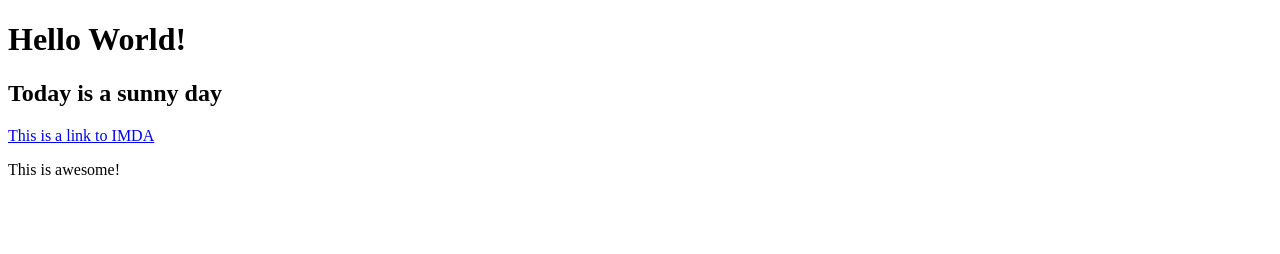
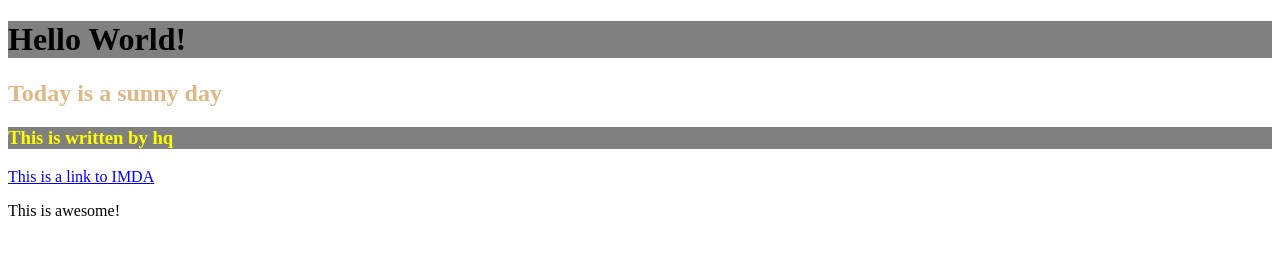
Before and after one commit to simhq/techup-hq, a plain HTML site: page index.html in a window 1280 px wide. Drawn offline with Linux system fonts and the light colour scheme.

Commit message:
second commit

```diff
--- a/index.html
+++ b/index.html
@@ -2,11 +2,12 @@
 <html>
     <head>
         <title>Techup hq</title>
-    <title>Document</title>
+        <link rel="stylesheet" href="style.css"/>
     </head>
     <body>
-        <h1>Hello World!</h1>
+        <h1 class="title">Hello World!</h1>
         <h2>Today is a sunny day</h2>
+        <h3 class="title" id="important">This is written by hq</h3>
         <a href="https://www.imda.gov.sg" target="_blank">This is a link to IMDA</a>
         <p>This is awesome!</p>
     </body>
--- /dev/null
+++ b/style.css
@@ -0,0 +1,20 @@
+/* h1 {
+    color: red;
+    background-color: yellow;
+    border: 10px black solid;
+    margin-bottom: 100px;
+    padding-top: 20px;
+    padding-bottom: 20px;
+    text-align: center;
+} */
+
+.title {
+    background-color: gray;
+}
+
+#important {
+    color: yellow;
+}
+h2 {
+    color: burlywood;
+}
```
